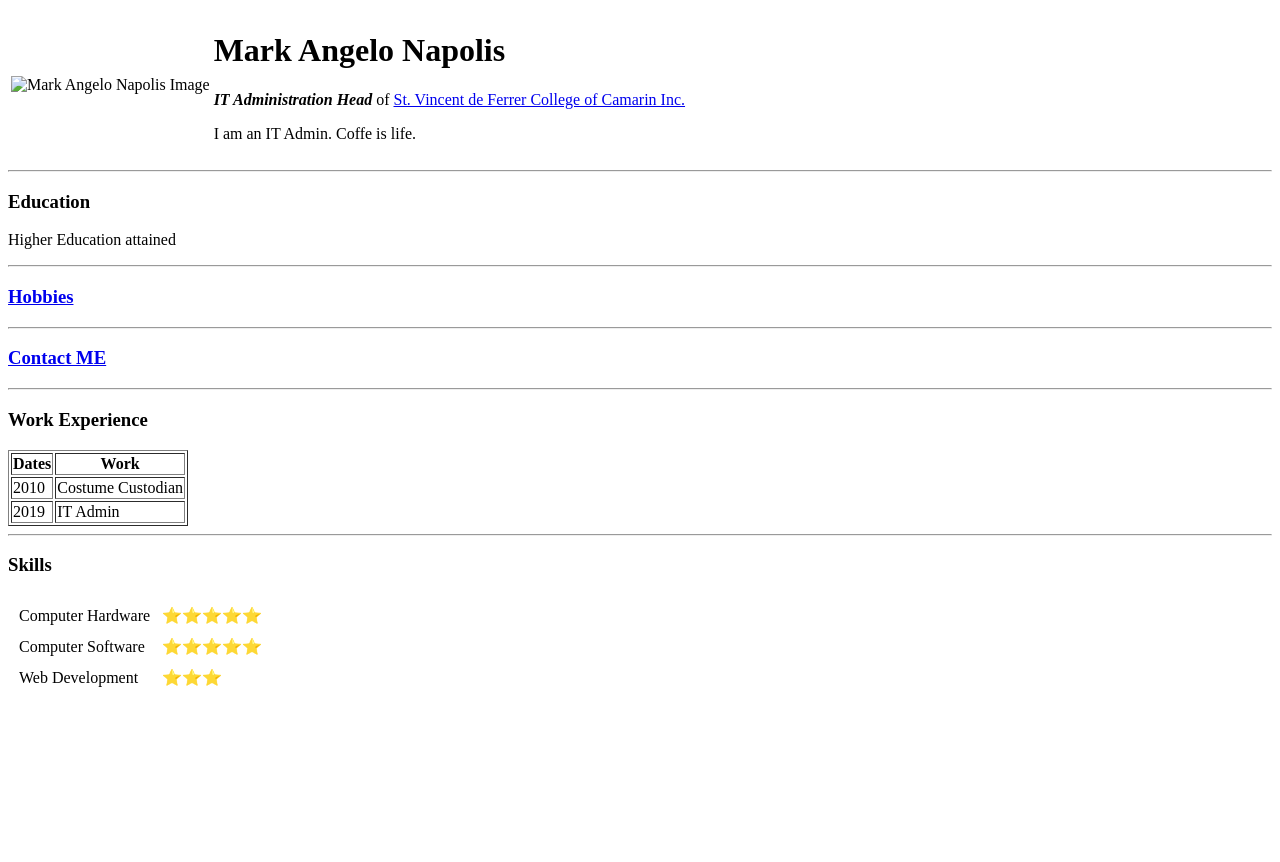
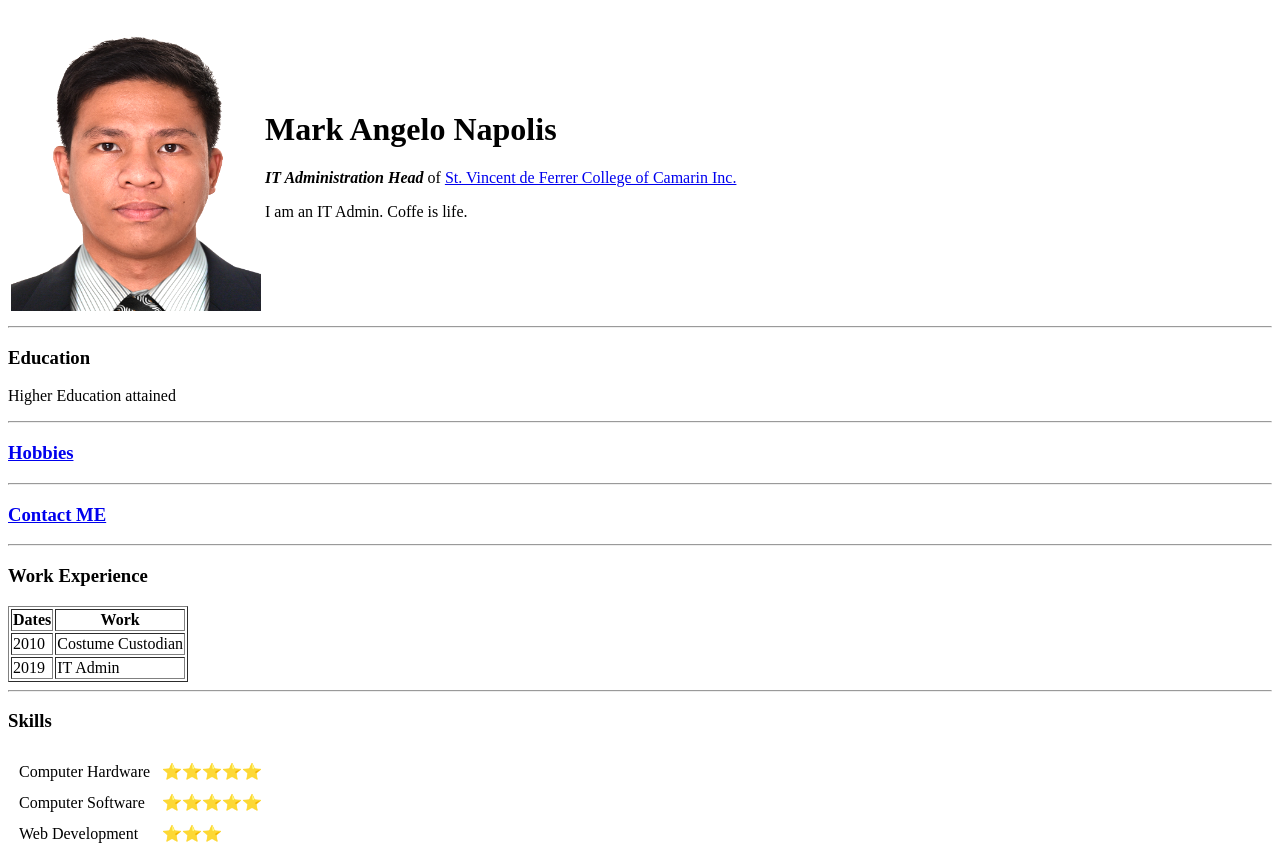
Before and after one commit to tenXaiGelo/cv, a plain HTML site: page index.html in a window 1280 px wide. Before the commit the page ends 800 px from the top, so only its background shows below. Drawn offline with Linux system fonts and the light colour scheme; the site is published under a folder, as on GitHub Pages, so addresses that start at the root find nothing.

Commit message:
img src link update

```diff
--- a/index.html
+++ b/index.html
@@ -8,7 +8,7 @@
     <body>
         <table>
             <tr>
-                <td><img src="/img/myidpic.png" alt="Mark Angelo Napolis Image" width="250px" height="300px"></td>
+                <td><img src="img/myidpic.png" alt="Mark Angelo Napolis Image" width="250px" height="300px"></td>
                 <td>
                     <h1>Mark Angelo Napolis</h1>
                     <p><strong><em>IT Administration Head</em></strong> of <a href="https://svfc.com.ph">St. Vincent de Ferrer College of Camarin Inc.</a></p>
```
